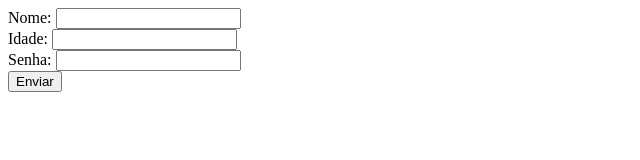
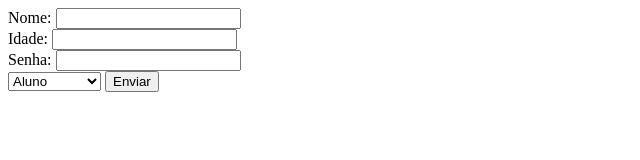
Before and after one commit to RafaFonPessoa/PowerBI, a plain HTML site: page index.html in a window 1280 px wide. Shown: the whole page, without its empty margins (0-640 px from the left). Drawn offline with Linux system fonts and the light colour scheme.

Commit message:
Crianção dos formulários

```diff
--- a/index.html
+++ b/index.html
@@ -10,6 +10,11 @@
         <label>Nome: </label> <input type="text" name="name"><br>
         <label>Idade: </label> <input type="number" min="0" name="age"><br>
         <label>Senha: </label> <input type="password" name="password"><br>
+        <select>
+            <option>Aluno</option>
+            <option>Professor</option>
+            <option>Cordenador</option>
+        </select>
         <button type="submit">Enviar</button>
     </form>
 </body>
```
Also changed, not shown: text.html (added, +13 -0 lines).
